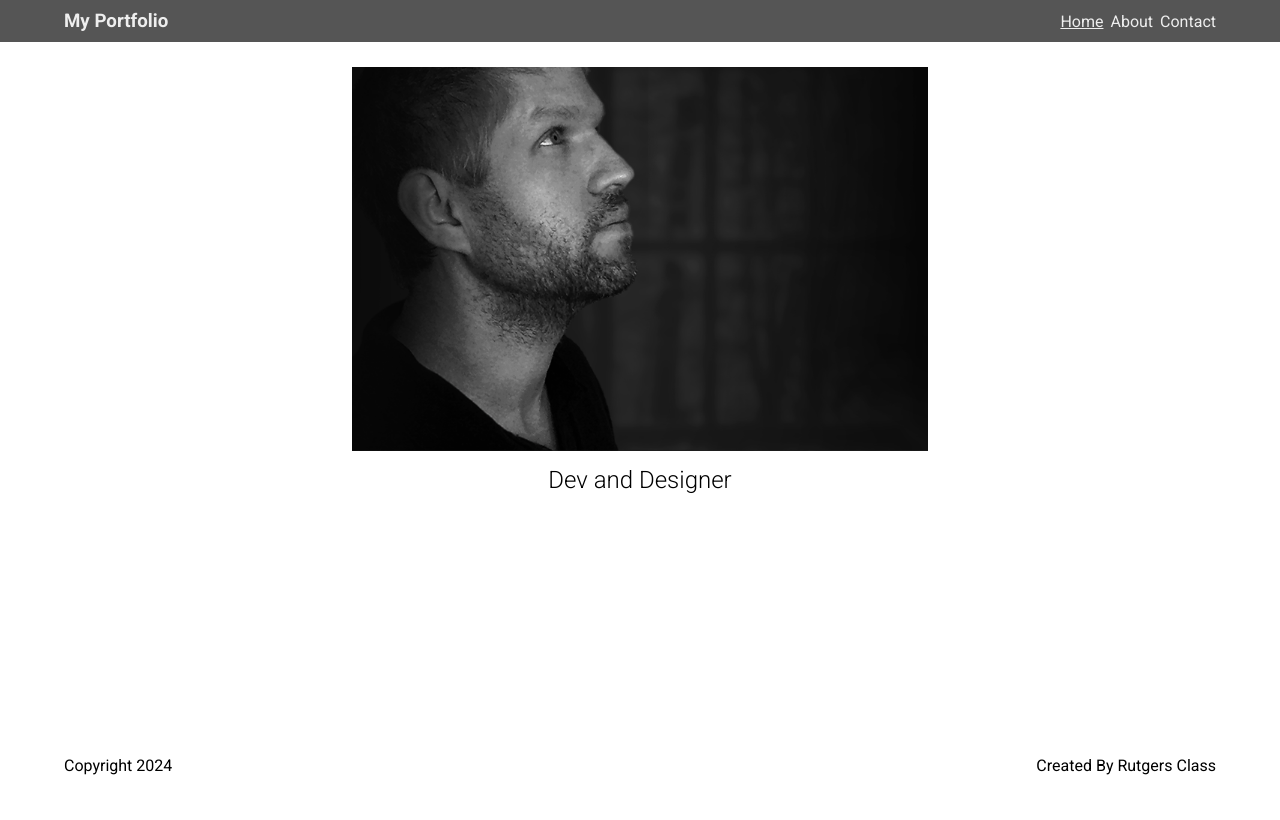
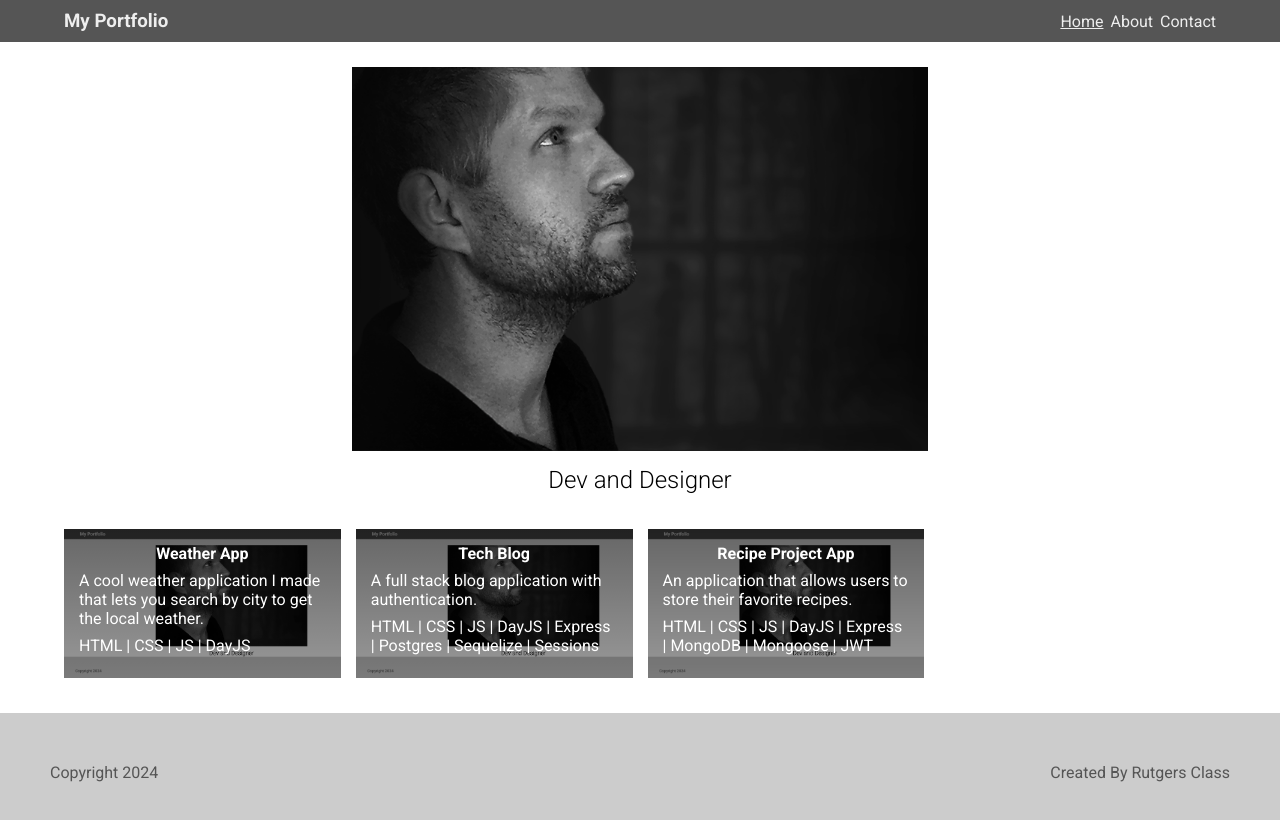
Before and after one commit to jdtdesigns/rut_06_2024_first_react_site, a React (Vite) app: page / in a window 1280 px wide. Shown: the top 820 px of the page. Built offline with nearby package versions, Linux system fonts and the light colour scheme.

Commit message:
finished work item data process

```diff
--- a/src/components/Footer.jsx
+++ b/src/components/Footer.jsx
@@ -1,6 +1,12 @@
+const footerStyles = {
+  backgroundColor: '#ccc',
+  padding: '50px',
+  color: '#555'
+}
+
 function Footer() {
   return (
-    <footer className="row justify-between align-center">
+    <footer style={footerStyles} className="main-footer row justify-between align-center">
       <p>Copyright 2024</p>
       <p>Created By Rutgers Class</p>
     </footer>
--- /dev/null
+++ b/src/components/WorkItem.jsx
@@ -0,0 +1,17 @@
+function WorkItem(props) {
+  const imageObj = {
+    backgroundImage: `linear-gradient(rgba(0, 0, 0, .6), rgba(0, 0, 0, .4)), url(${props.data.image})`
+  }
+
+  return (
+    <>
+      <article className="work-item" style={imageObj}>
+        <h4 className="text-center">{props.data.title}</h4>
+        <p>{props.data.description}</p>
+        <p className="technologies">{props.data.technologies}</p>
+      </article>
+    </>
+  )
+}
+
+export default WorkItem
--- a/src/index.scss
+++ b/src/index.scss
@@ -78,6 +78,15 @@ header {
   }
 }
 
+main {
+  padding: 0 5%;
+}
+
+footer {
+  padding: 25px 5%;
+}
+
+// Home Styles
 .home-hero {
   img {
     width: 50%;
@@ -89,13 +98,22 @@ header {
   }
 }
 
-main {
-  padding: 0 5%;
+section.work {
+  display: grid;
+  grid-template-columns: repeat(4, 1fr);
+  gap: 15px;
+  color: #fff;
+  margin: 35px 0;
+
+  article.work-item {
+    padding: 15px;
+    background-size: cover;
+    p {
+      margin: 8px 0;
+    }
+  }
 }
 
-footer {
-  padding: 25px 5%;
-}
 
 // Contact Page Styles
 form.contact-form {
@@ -126,3 +144,8 @@ form.contact-form {
   width: 400px;
   margin-bottom: 20px;
 }
+
+// Footer styles
+footer.main-footer {
+
+}
--- a/src/pages/Home.jsx
+++ b/src/pages/Home.jsx
@@ -1,4 +1,32 @@
+import WorkItem from '../components/WorkItem'
+
+const apps = [
+  {
+    title: 'Weather App',
+    description: 'A cool weather application I made that lets you search by city to get the local weather.',
+    image: '/images/portfolio_ss.png',
+    technologies: 'HTML | CSS | JS | DayJS'
+  },
+  {
+    title: 'Tech Blog',
+    description: 'A full stack blog application with authentication.',
+    image: '/images/portfolio_ss.png',
+    technologies: 'HTML | CSS | JS | DayJS | Express | Postgres | Sequelize | Sessions'
+  },
+  {
+    title: 'Recipe Project App',
+    description: 'An application that allows users to store their favorite recipes.',
+    image: '/images/portfolio_ss.png',
+    technologies: 'HTML | CSS | JS | DayJS | Express | MongoDB | Mongoose | JWT'
+  }
+]
+
 function Home() {
+  // Loop over the apps array and convert each object into a <WorkItem /> component tag
+  const workItems = apps.map((workItemObj, index) => {
+    return <WorkItem key={index} data={workItemObj} />
+  })
+
   return (
     <>
       <section className="home-hero column align-center">
@@ -6,6 +34,10 @@ function Home() {
 
         <h1 className="text-center">Dev and Designer</h1>
       </section>
+
+      <section className="work">
+        {workItems}
+      </section>
     </>
   )
 }
```
Also changed, not shown: public/images/portfolio_ss.png (added).
